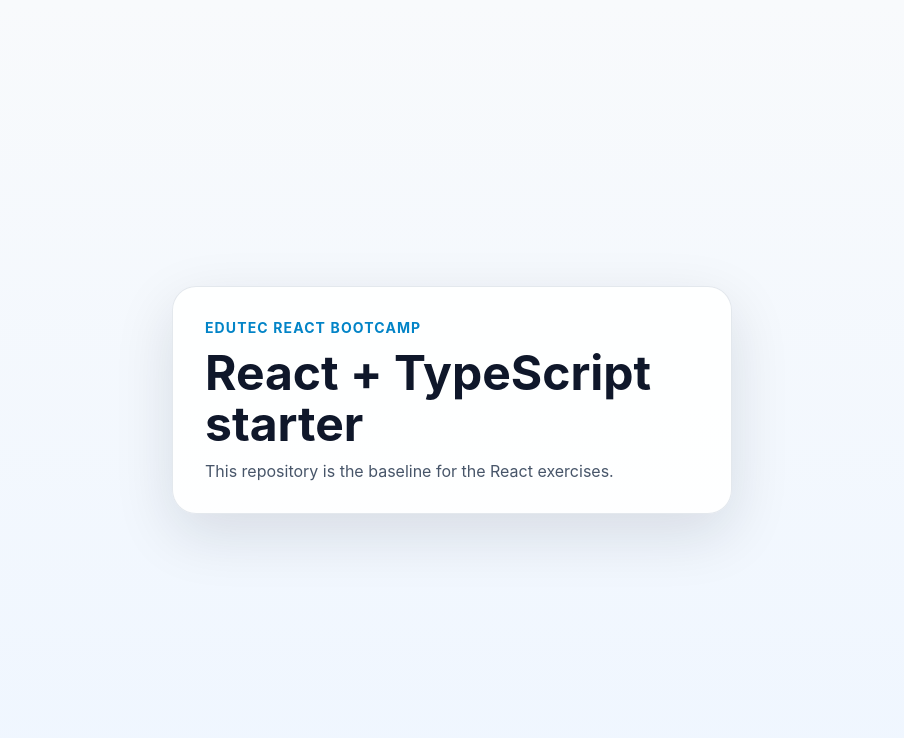
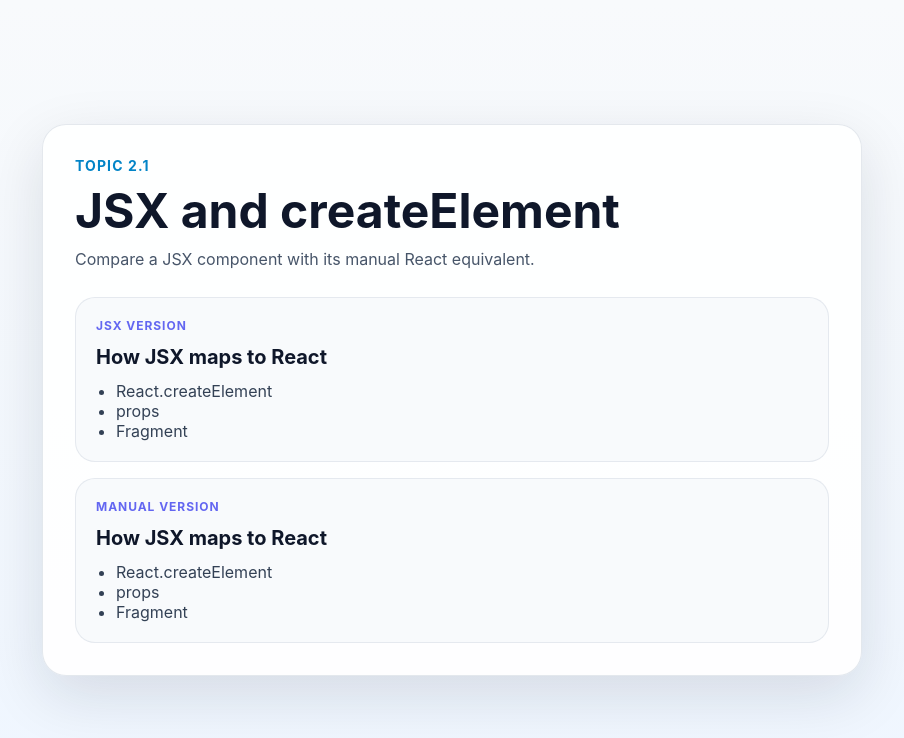
Before and after one commit to angularWorkshop/react_lessons, a React (Vite) app: page / in a window 1280 px wide. Shown: the top 738 px of the page, without its empty margins (188-1092 px from the left). Built offline with nearby package versions, Linux system fonts and the light colour scheme.

Commit message:
Add Topic 02 exercise 01 lesson scaffold

```diff
--- a/src/App.tsx
+++ b/src/App.tsx
@@ -1,14 +1,33 @@
 import type { ReactElement } from 'react';
+
+import { CreateElementGreeting } from './components/CreateElementGreeting';
+import { JsxGreeting } from './components/JsxGreeting';
 
 export function App(): ReactElement {
   return (
     <main className="app-shell">
-      <div className="hero-card">
-        <p className="eyebrow">EduTec React Bootcamp</p>
-        <h1>React + TypeScript starter</h1>
+      <div className="hero-card lesson-card">
+        <p className="eyebrow">Topic 2.1</p>
+        <h1>JSX and createElement</h1>
         <p className="description">
-          This repository is the baseline for the React exercises.
+          Compare a JSX component with its manual React equivalent.
         </p>
+
+        <div className="comparison-grid">
+          <section className="comparison-panel" aria-label="JSX example">
+            <p className="panel-label">JSX version</p>
+            <JsxGreeting />
+          </section>
+
+          <section
+            className="comparison-panel"
+            aria-label="createElement example"
+            data-testid="manual-section"
+          >
+            <p className="panel-label">Manual version</p>
+            <CreateElementGreeting />
+          </section>
+        </div>
       </div>
     </main>
   );
--- /dev/null
+++ b/src/components/CreateElementGreeting.tsx
@@ -0,0 +1,16 @@
+import type { ReactElement } from 'react';
+
+const TOPICS: string[] = ['React.createElement', 'props', 'Fragment'];
+
+export function CreateElementGreeting(): ReactElement {
+  return (
+    <div className="manual-wrapper">
+      <h2 className="comparison-title">How JSX maps to React</h2>
+      <ul className="comparison-list">
+        {TOPICS.map((topic: string) => (
+          <li key={topic}>{topic}</li>
+        ))}
+      </ul>
+    </div>
+  );
+}
--- /dev/null
+++ b/src/components/JsxGreeting.tsx
@@ -0,0 +1,16 @@
+import type { ReactElement } from 'react';
+
+const TOPICS: string[] = ['React.createElement', 'props', 'Fragment'];
+
+export function JsxGreeting(): ReactElement {
+  return (
+    <>
+      <h2 className="comparison-title">How JSX maps to React</h2>
+      <ul className="comparison-list">
+        {TOPICS.map((topic: string) => (
+          <li key={topic}>{topic}</li>
+        ))}
+      </ul>
+    </>
+  );
+}
--- a/src/styles.css
+++ b/src/styles.css
@@ -49,3 +49,40 @@
   color: #475569;
   font-size: 1rem;
 }
+
+.lesson-card {
+  width: min(100%, 820px);
+}
+
+.comparison-grid {
+  display: grid;
+  gap: 16px;
+  margin-top: 28px;
+}
+
+.comparison-panel {
+  border-radius: 20px;
+  padding: 20px;
+  background: #f8fafc;
+  border: 1px solid rgba(148, 163, 184, 0.2);
+}
+
+.panel-label {
+  margin: 0 0 12px;
+  font-size: 0.75rem;
+  font-weight: 700;
+  letter-spacing: 0.08em;
+  text-transform: uppercase;
+  color: #6366f1;
+}
+
+.comparison-title {
+  margin: 0 0 12px;
+  font-size: 1.25rem;
+}
+
+.comparison-list {
+  margin: 0;
+  padding-left: 20px;
+  color: #334155;
+}
```
Also changed, not shown: 2 other files (tests, documents, lock files or other folders).
